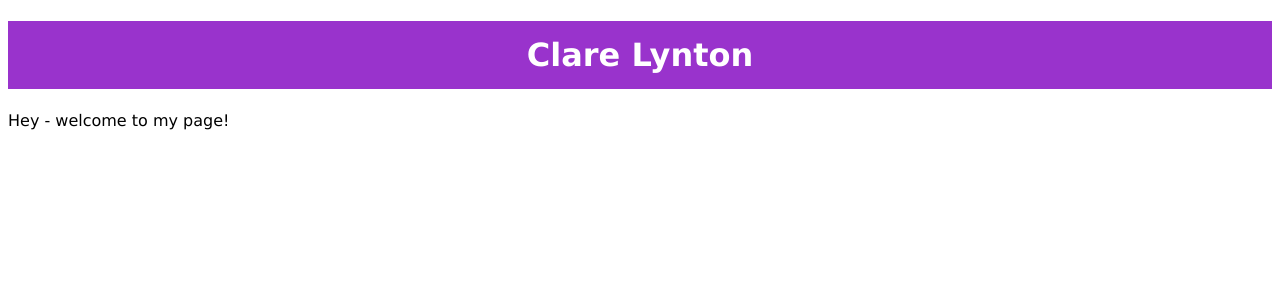
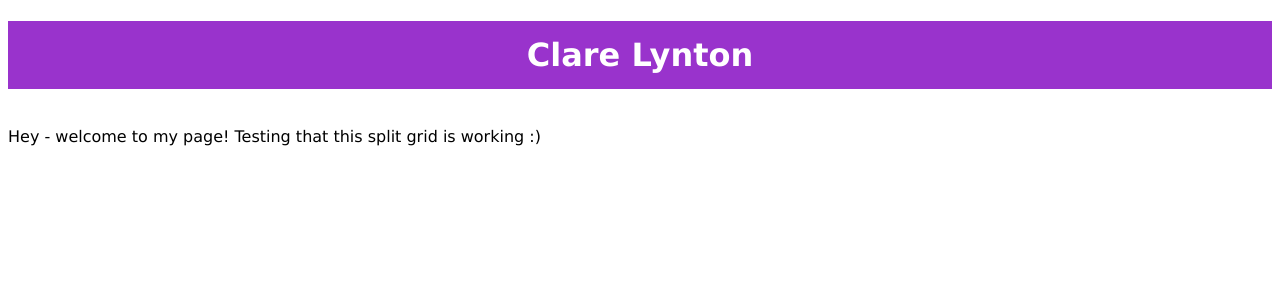
Before and after one commit to clarelynton/clarelynton.github.io, a Jekyll site: the page index.html, which Jekyll copies as it is, in a window 1280 px wide. Shown: the top 300 px of the page. Built offline with Jekyll 4.4.1, drawn with Linux system fonts in a browser that asks for light colours.

Commit message:
Update index.html

```diff
--- a/index.html
+++ b/index.html
@@ -11,7 +11,7 @@
 
 <body>
   <h1 class="header">Clare Lynton</h1>
-  <p>Hey - welcome to my page!</p>
+  <p class="main">Hey - welcome to my page! Testing that this split grid is working :)</p>
 </body>
 
 </html>
```
